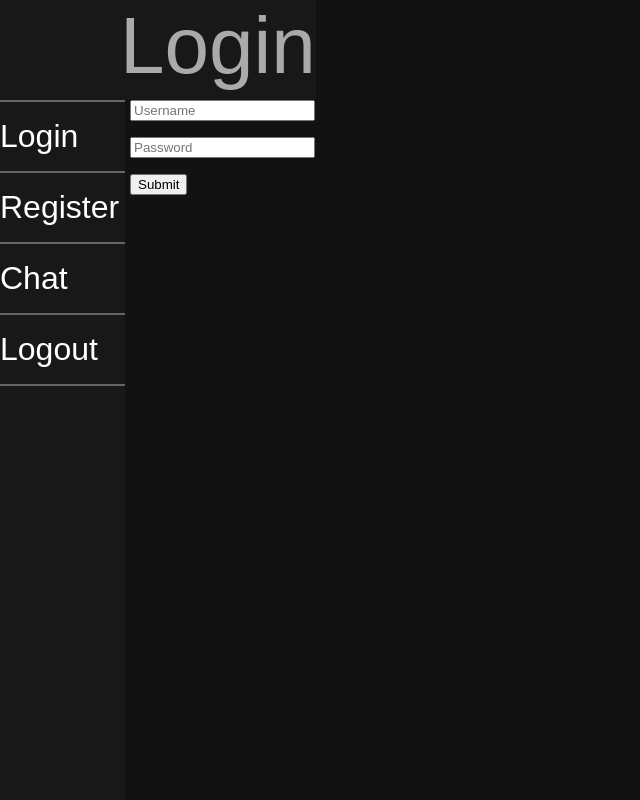
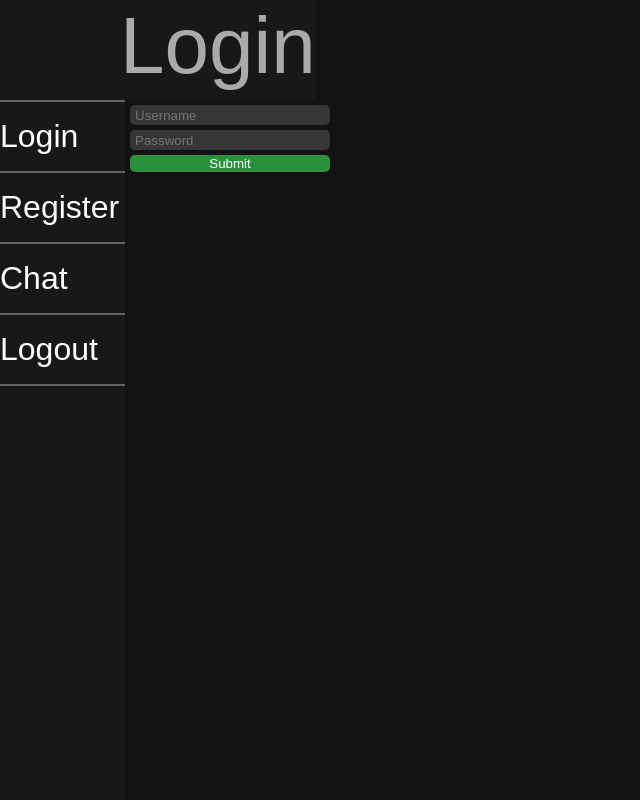
Before and after one commit to H-Stut/Chat-App, a Flask app: page /login in a window 1280 px wide. Shown: the whole page, without its empty margins (0-640 px from the left). Run offline with Flask 2, Linux system fonts and the light colour scheme.

Commit message:
Imporved styling

```diff
--- a/static/stylesheets/login.css
+++ b/static/stylesheets/login.css
@@ -71,3 +71,29 @@ body {
     text-align: center;
     z-index: inherit;
 }
+.Submit {
+    background: rgb(44, 145, 60);
+    border: 0px;
+    border-radius: 5px;
+    color: white;
+    position: relative;
+    top: 5px;
+}
+.formLogin input {
+    width: 200px;
+}
+.formLogin p{
+    margin: 5px;
+
+}
+.Input {
+    background-color: #363636;
+    border: none;
+    position: relative;
+    top: 5px;
+    border-radius: 5px;
+    height: 20px;
+    color: white;
+    outline: none;
+    padding-left: 5px;
+}
```
